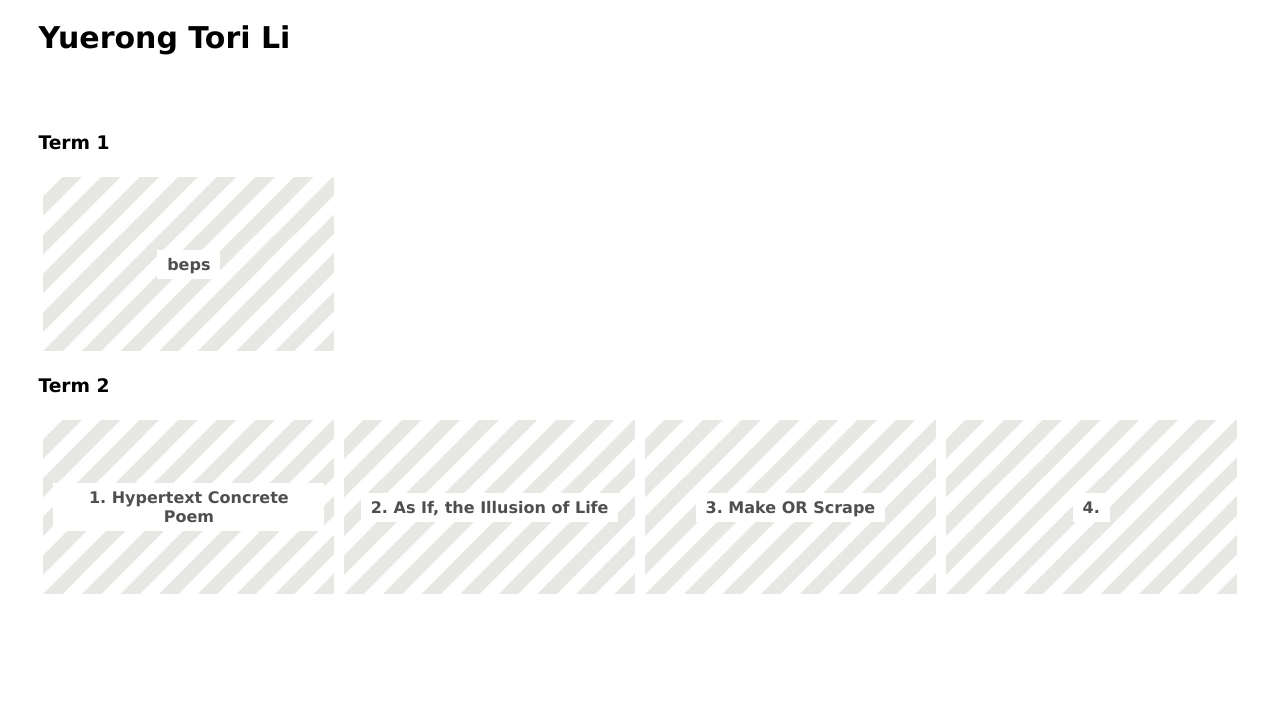
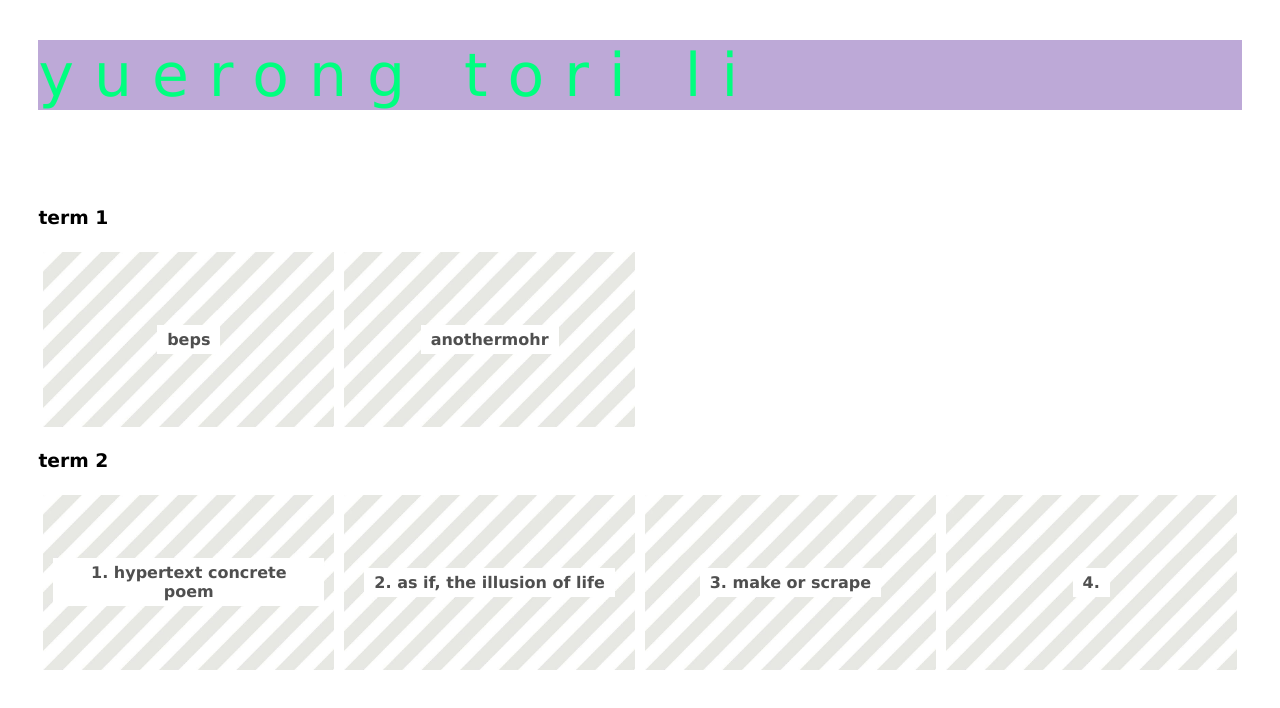
Before and after one commit to bopomofotori/toriportfolio, a plain HTML site: page index.html in a window 1280 px wide. Drawn offline with Linux system fonts and the light colour scheme.

Commit message:
adding another mohr

```diff
--- a/css/style.css
+++ b/css/style.css
@@ -2,12 +2,16 @@
 /*This is a comment in CSS*/
 
 body{
-    font-family: Verdana, sans-serif;
+    font-family:'Lucida Sans', 'Lucida Sans Regular', 'Lucida Grande', 'Lucida Sans Unicode',Verdana, sans-serif;
     margin: 0;
 }
 
 h1{
-    font-size: 30px;
+    font-size: 60px;
+    font-weight: 100;
+    letter-spacing: 20px;
+    color:springgreen;
+    background-color: rgb(189, 169, 215);
 
 }
 
--- a/index.html
+++ b/index.html
@@ -14,38 +14,44 @@
     <body>
 
         <header>
-            <h1>Yuerong Tori Li</h1>
+            <h1>yuerong tori li</h1>
 
         </header>
 
         <main>
-            <h3>Term 1</h3>
+            <h3>term 1</h3>
             <section class="flex-container">
                 <div class="flex-item">
                     <a href="https://bopomofotori.github.io/beps/">
                         <h4>beps</h4>
                     </a>
                 </div>
+
+                <div class="flex-item">
+                    <a href="https://bopomofotori.github.io/anothermohr/">
+                        <h4>anothermohr</h4>
+                    </a>
+                </div>
             </section>
 
-            <h3>Term 2</h3>
+            <h3>term 2</h3>
             <section class="flex-container">
 
                 <div class="flex-item">
                     <a href="https://bopomofotori.github.io/Hypertext-Concrete-Poem/">
-                        <h4>1. Hypertext Concrete Poem</h4>
+                        <h4>1. hypertext concrete poem</h4>
                     </a>
                 </div>
 
                 <div class="flex-item">
                     <a href="https://bopomofotori.github.io/As-If-the-Illusion-of-Life/">
-                        <h4>2. As If, the Illusion of Life </h4>
+                        <h4>2. as if, the illusion of life </h4>
                     </a>
                 </div>
 
                 <div class="flex-item">
                     <a href="make-or-scrape/index.html">
-                        <h4>3. Make OR Scrape</h4>
+                        <h4>3. make or scrape</h4>
                     </a>
                 </div>
 
```
